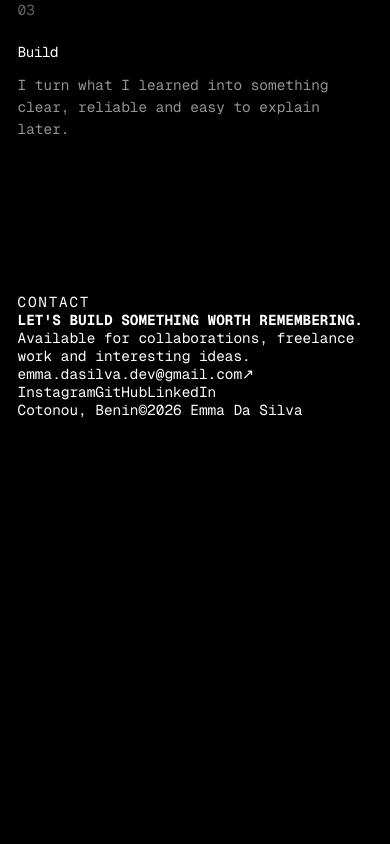
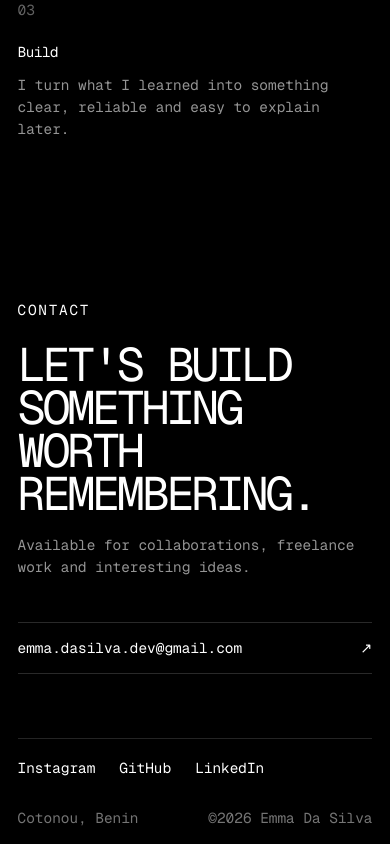
Before and after one commit to emma-dasilva-dev/emma-portfolio, a Next.js app: page / in a window 390 px wide. Shown: the part 3706-4550 px from the top of the page. Before the commit the page ends 4149 px from the top, so only its background shows below. Built offline with nearby package versions, Linux system fonts and the light colour scheme.

Commit message:
Style editorial portfolio footer

```diff
--- a/src/app/globals.css
+++ b/src/app/globals.css
@@ -3733,3 +3733,137 @@ html.portfolio-light .paper-hero-copy {
     height: 3.2rem;
   }
 }
+
+
+/* Editorial footer refresh */
+.contact-section {
+  padding-top: clamp(5rem, 9vw, 9rem);
+  padding-bottom: 1.5rem;
+}
+
+.contact-editorial {
+  display: grid;
+  grid-template-columns: minmax(9rem, 0.55fr) minmax(0, 2fr);
+  gap: clamp(2rem, 6vw, 8rem);
+  align-items: start;
+}
+
+.contact-editorial-main {
+  display: grid;
+  gap: 1.2rem;
+}
+
+.contact-editorial-main h2 {
+  max-width: 12ch;
+  margin: 0;
+  font: inherit;
+  font-size: clamp(3rem, 7.3vw, 8rem) !important;
+  font-weight: 400;
+  line-height: 0.9;
+  letter-spacing: -0.07em;
+}
+
+.contact-editorial-subtitle {
+  max-width: 42rem;
+  margin: 0;
+  color: rgba(255, 255, 255, 0.58);
+  line-height: 1.55;
+}
+
+.contact-email-link {
+  display: inline-flex;
+  align-items: center;
+  justify-content: space-between;
+  gap: 1.5rem;
+  width: min(100%, 42rem);
+  margin-top: clamp(1.5rem, 3vw, 2.5rem);
+  padding: 1rem 0;
+  border-top: 1px solid rgba(255, 255, 255, 0.16);
+  border-bottom: 1px solid rgba(255, 255, 255, 0.16);
+  transition: opacity 180ms ease;
+}
+
+.contact-email-link:hover {
+  opacity: 0.58;
+}
+
+.contact-editorial-bottom {
+  display: flex;
+  align-items: flex-end;
+  justify-content: space-between;
+  gap: 2rem;
+  margin-top: clamp(6rem, 10vw, 10rem);
+  padding-top: 1.25rem;
+  border-top: 1px solid rgba(255, 255, 255, 0.14);
+}
+
+.contact-editorial-socials {
+  display: flex;
+  flex-wrap: wrap;
+  gap: 1.5rem;
+}
+
+.contact-editorial-socials a {
+  transition: opacity 180ms ease;
+}
+
+.contact-editorial-socials a:hover {
+  opacity: 0.55;
+}
+
+.contact-editorial-meta {
+  display: flex;
+  gap: 1.5rem;
+  color: rgba(255, 255, 255, 0.46);
+  text-align: right;
+}
+
+html.portfolio-light .contact-editorial-subtitle,
+html.portfolio-light .contact-editorial-meta {
+  color: rgba(0, 0, 0, 0.52);
+}
+
+html.portfolio-light .contact-email-link,
+html.portfolio-light .contact-editorial-bottom {
+  border-color: rgba(0, 0, 0, 0.14);
+}
+
+@media (max-width: 760px) {
+  .contact-section {
+    padding-top: 4rem;
+    padding-bottom: 1.1rem;
+  }
+
+  .contact-editorial {
+    grid-template-columns: 1fr;
+    gap: 1.5rem;
+  }
+
+  .contact-editorial-main h2 {
+    max-width: 10ch;
+    font-size: clamp(2.5rem, 12vw, 4.6rem) !important;
+    line-height: 0.92;
+  }
+
+  .contact-editorial-subtitle {
+    max-width: 30rem;
+  }
+
+  .contact-email-link {
+    width: 100%;
+    gap: 0.8rem;
+    overflow-wrap: anywhere;
+  }
+
+  .contact-editorial-bottom {
+    align-items: flex-start;
+    flex-direction: column;
+    margin-top: 4rem;
+  }
+
+  .contact-editorial-meta {
+    width: 100%;
+    justify-content: space-between;
+    text-align: left;
+  }
+}
```
